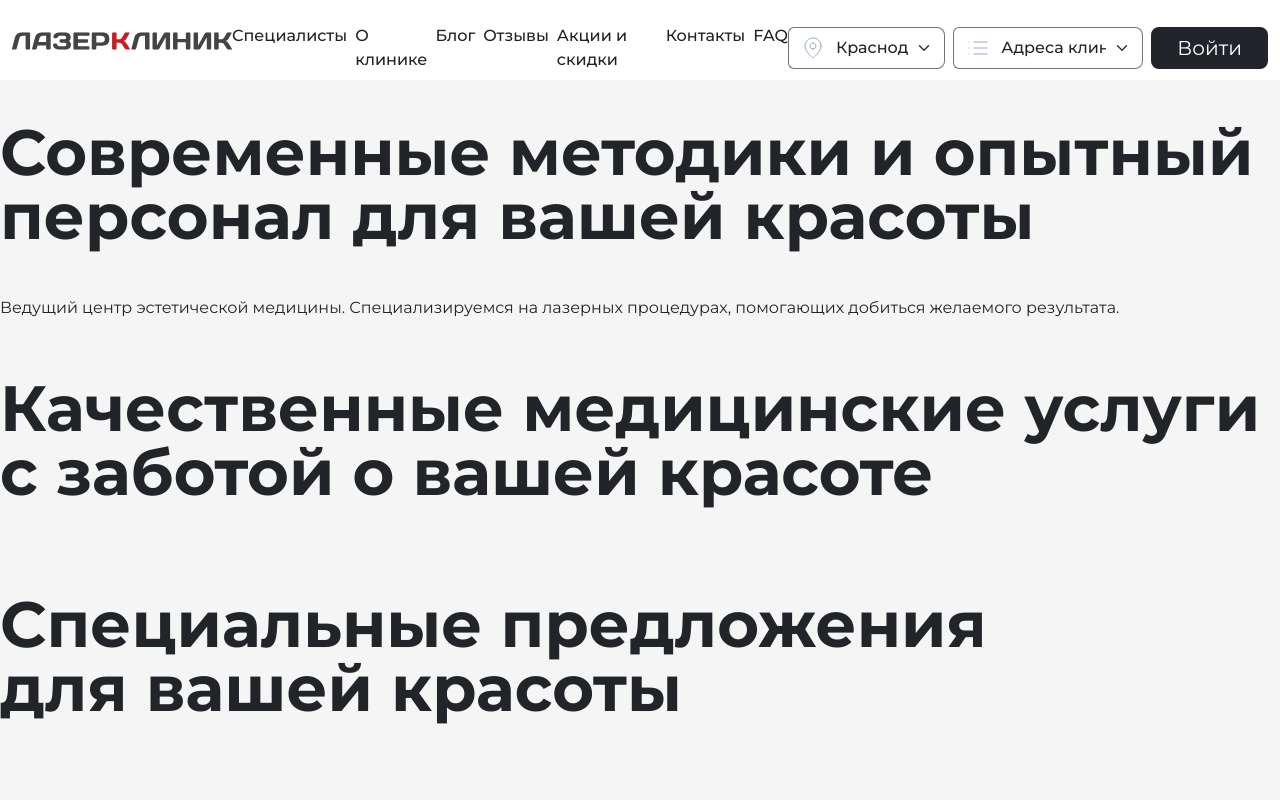
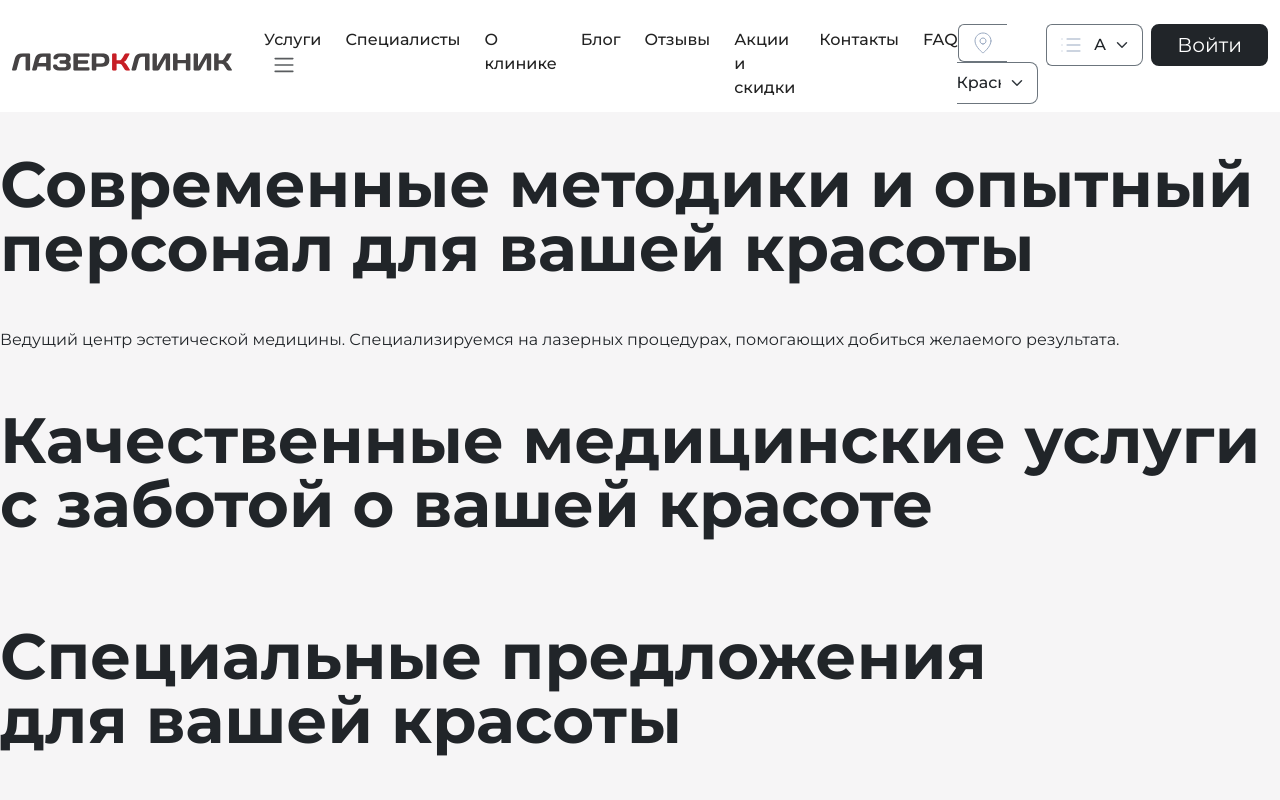
Before and after one commit to sherlatifov/laserclinicfinal, a React (Create React App) app: page / in a window 1280 px wide. Shown: the top 800 px of the page. Built offline with nearby package versions, Linux system fonts and the light colour scheme.

Commit message:
обновление

```diff
--- a/src/components/Header.jsx
+++ b/src/components/Header.jsx
@@ -9,9 +9,9 @@ export default function Header() {
   return (
     <header className={`${styles.header} ${menuOpen ? styles.navExpanded : 'bg-white'}`}>
       <nav className="navbar navbar-expand-lg">
-        <div className="container-fluid d-flex align-items-center">
-          <Link className="">
-            <svg width="220" height="18" viewBox="0 0 220 18" fill="none" xmlns="http://www.w3.org/2000/svg">
+        <div className="container-fluid">
+          <Link className="navbar-brand mt-2">
+            <div className="d-block"><svg width="220" height="18" viewBox="0 0 220 18" fill="none" xmlns="http://www.w3.org/2000/svg">
               <g clip-path="url(#clip0_356_2412)">
               <path d="M18.1085 16.4985C18.1085 16.8109 18.0015 17.0779 17.7877 17.2996C17.5738 17.5219 17.3109 17.6328 16.9983 17.6328H14.7044C14.3921 17.6328 14.1251 17.5219 13.9031 17.2996C13.681 17.0779 13.57 16.8109 13.57 16.4985V3.77156H10.6351C9.86198 3.77156 9.18793 3.98962 8.6124 4.42521C8.03692 4.86097 7.65063 5.44861 7.45334 6.18867L4.69056 16.4985C4.60856 16.8273 4.42782 17.0987 4.14817 17.312C3.86852 17.526 3.5725 17.6328 3.26028 17.6328H0.818554C0.539073 17.6328 0.321019 17.5302 0.165089 17.3248C0.00880742 17.1189 -0.0365989 16.8848 0.0292226 16.6217L3.08764 5.05403C3.9097 1.92978 6.57352 0.367708 11.0788 0.367708H17.0971C17.3765 0.367708 17.615 0.482595 17.8121 0.713184C18.0094 0.943367 18.1085 1.20648 18.1085 1.50231V16.4985Z" fill="#464344"/>
               <path d="M27.5306 6.18867L26.4699 10.0612H34.1404V3.77156H30.712C29.9393 3.77156 29.2652 3.98962 28.6896 4.42521C28.1142 4.86097 27.7277 5.44861 27.5306 6.18867ZM20.131 16.5232L23.1648 5.05403C23.987 1.92978 26.6507 0.367708 31.1561 0.367708H37.6426C37.939 0.367708 38.1854 0.478722 38.3829 0.700659C38.58 0.922777 38.6787 1.18184 38.6787 1.47766V16.5232C38.6787 16.8356 38.5677 17.0987 38.3458 17.312C38.1238 17.526 37.8567 17.6328 37.5443 17.6328H35.2749C34.9463 17.6328 34.6747 17.526 34.4611 17.312C34.2474 17.0987 34.1404 16.8273 34.1404 16.4985V13.4649H25.5818L24.768 16.4985C24.6859 16.8273 24.5048 17.0987 24.2251 17.312C23.9458 17.526 23.6498 17.6328 23.3376 17.6328H20.9696C20.6574 17.6328 20.4185 17.526 20.2544 17.312C20.09 17.0987 20.0488 16.8356 20.131 16.5232Z" fill="#464344"/>
@@ -30,14 +30,20 @@ export default function Header() {
               <rect width="220" height="17.463" fill="white" transform="translate(0 0.268482)"/>
               </clipPath>
               </defs>
-            </svg>
+            </svg></div>
           </Link>
           <button className="navbar-toggler" type="button" onClick={() => setMenuOpen(!menuOpen)} data-bs-toggle="collapse" data-bs-target="#navbarSupportedContent" aria-controls="navbarSupportedContent" aria-expanded="false" aria-label="Toggle navigation">
             Меню
             <span className="navbar-toggler-icon ms-2"></span>
           </button>
           <div className="collapse navbar-collapse" id="navbarSupportedContent">
-            <ul className="navbar-nav gap-2 mt-3 me-auto">
+            <ul className="navbar-nav gap-4 mt-3 ms-3 me-auto">
+              <li className='nav-item'>
+                <NavLink className={`${styles.navLink}`} to="/specialists">
+                  Услуги
+                  <span className="navbar-toggler-icon ms-2"></span>
+                </NavLink>
+              </li>
               <li className="nav-item">
                 <NavLink className={`${styles.navLink}`} to="/specialists">Специалисты</NavLink>
               </li>
```
